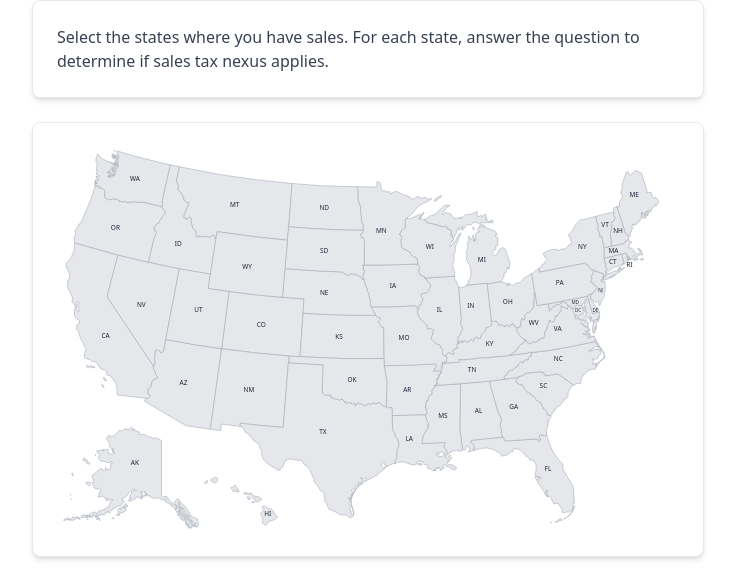
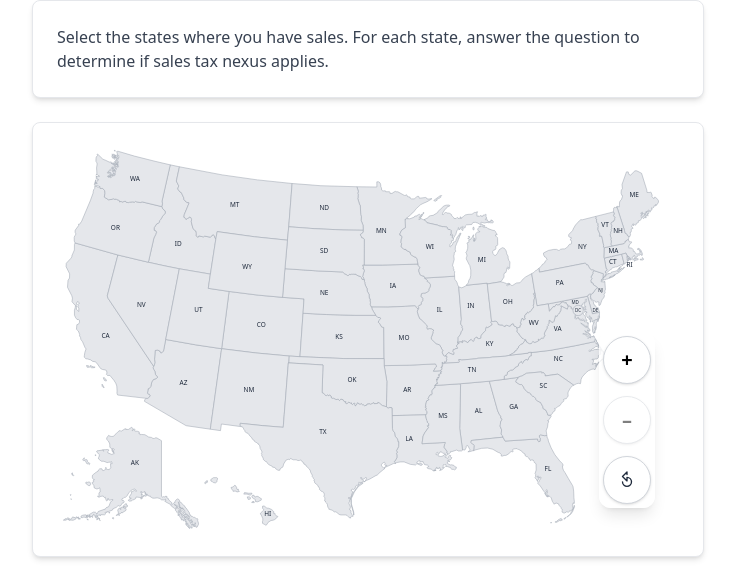
Before and after one commit to Sam-DeGuzman/nexus-checker, a React (Vite) app: page / in a window 1280 px wide. Shown: the top 579 px of the page, without its empty margins (272-1007 px from the left). Built offline with nearby package versions, Linux system fonts and the light colour scheme.

Commit message:
Adds map zooming

```diff
--- a/src/components/USAMap.jsx
+++ b/src/components/USAMap.jsx
@@ -1,15 +1,247 @@
-import React from 'react'
+import React, { useRef, useState, useCallback, useEffect } from 'react'
 import STATES_JSON from '../utils/states.json'
 
+const ZOOM_LEVELS = [1, 1.5, 2, 2.5];
+const MIN_ZOOM = 1;
+const MAX_ZOOM = 2.5;
+const TRANSITION_MS = 250;
+
 export default function USAMap() {
-
   const STATES_SVG_ARR = STATES_JSON.states;
 
+  // --- ZOOM & PAN STATE ---
+  const [zoom, setZoom] = useState(1);
+  const [pan, setPan] = useState({ x: 0, y: 0 });
+  const [isPanning, setIsPanning] = useState(false);
+  const [lastPan, setLastPan] = useState({ x: 0, y: 0 });
+  const [transition, setTransition] = useState(true);
+  const [showControls, setShowControls] = useState(true);
+  const svgContainerRef = useRef(null);
+  const panRef = useRef(pan);
+  const zoomRef = useRef(zoom);
+  const lastTouchDistance = useRef(null);
+  const lastTouchCenter = useRef(null);
+  const lastTap = useRef(0);
+
+  // --- BOUNDS ---
+  const MAP_WIDTH = 959;
+  const MAP_HEIGHT = 593;
+
+  // --- UTILS ---
+  const clamp = (val, min, max) => Math.max(min, Math.min(max, val));
+
+  // --- ZOOM HANDLERS ---
+  const setZoomLevel = useCallback((newZoom, center = null) => {
+    newZoom = clamp(newZoom, MIN_ZOOM, MAX_ZOOM);
+    if (newZoom === zoomRef.current) return;
+    // Center zoom on a point if provided
+    if (center && newZoom > 1) {
+      // Calculate new pan so that the center point stays under the cursor
+      const rect = svgContainerRef.current.getBoundingClientRect();
+      const cx = center.x - rect.left;
+      const cy = center.y - rect.top;
+      const scale = newZoom / zoomRef.current;
+      const newPanX = (panRef.current.x - cx) * scale + cx;
+      const newPanY = (panRef.current.y - cy) * scale + cy;
+      setPan(boundsCheck({ x: newPanX, y: newPanY }, newZoom));
+    } else if (newZoom === 1) {
+      setPan({ x: 0, y: 0 });
+    }
+    setTransition(true);
+    setZoom(newZoom);
+    zoomRef.current = newZoom;
+  }, []);
+
+  const zoomIn = useCallback(() => {
+    const idx = ZOOM_LEVELS.findIndex(z => z > zoomRef.current);
+    if (idx !== -1) setZoomLevel(ZOOM_LEVELS[idx]);
+  }, [setZoomLevel]);
+
+  const zoomOut = useCallback(() => {
+    const idx = ZOOM_LEVELS.slice().reverse().findIndex(z => z < zoomRef.current);
+    if (idx !== -1) setZoomLevel(ZOOM_LEVELS[ZOOM_LEVELS.length - 1 - idx]);
+  }, [setZoomLevel]);
+
+  const resetZoom = useCallback(() => {
+    setTransition(true);
+    setZoom(1);
+    setPan({ x: 0, y: 0 });
+    zoomRef.current = 1;
+    panRef.current = { x: 0, y: 0 };
+  }, []);
+
+  // --- PAN HANDLERS ---
+  function boundsCheck(pan, zoom) {
+    // Prevent panning outside the map
+    const container = svgContainerRef.current;
+    if (!container) return pan;
+    const rect = container.getBoundingClientRect();
+    const w = rect.width;
+    const h = rect.height;
+    const maxX = (zoom - 1) * w / 2;
+    const maxY = (zoom - 1) * h / 2;
+    return {
+      x: clamp(pan.x, -maxX, maxX),
+      y: clamp(pan.y, -maxY, maxY),
+    };
+  }
+
+  const startPan = (clientX, clientY) => {
+    setIsPanning(true);
+    setLastPan({ x: clientX - panRef.current.x, y: clientY - panRef.current.y });
+    setTransition(false);
+  };
+
+  const handlePointerDown = (e) => {
+    if (zoomRef.current === 1) return;
+    if (e.touches && e.touches.length === 1) {
+      startPan(e.touches[0].clientX, e.touches[0].clientY);
+    } else if (e.button === 0) {
+      startPan(e.clientX, e.clientY);
+    }
+  };
+
+  const handlePointerMove = (e) => {
+    if (!isPanning) return;
+    let clientX, clientY;
+    if (e.touches && e.touches.length === 1) {
+      clientX = e.touches[0].clientX;
+      clientY = e.touches[0].clientY;
+    } else {
+      clientX = e.clientX;
+      clientY = e.clientY;
+    }
+    requestAnimationFrame(() => {
+      const newPan = {
+        x: clientX - lastPan.x,
+        y: clientY - lastPan.y,
+      };
+      setPan(boundsCheck(newPan, zoomRef.current));
+      panRef.current = boundsCheck(newPan, zoomRef.current);
+    });
+  };
+
+  const handlePointerUp = () => {
+    setIsPanning(false);
+    setTransition(true);
+  };
+
+  // --- TOUCH GESTURES ---
+  const getTouchDistance = (touches) => {
+    if (touches.length < 2) return 0;
+    const dx = touches[0].clientX - touches[1].clientX;
+    const dy = touches[0].clientY - touches[1].clientY;
+    return Math.sqrt(dx * dx + dy * dy);
+  };
+  const getTouchCenter = (touches) => {
+    if (touches.length < 2) return { x: 0, y: 0 };
+    return {
+      x: (touches[0].clientX + touches[1].clientX) / 2,
+      y: (touches[0].clientY + touches[1].clientY) / 2,
+    };
+  };
+
+  const handleTouchStart = (e) => {
+    if (e.touches.length === 2) {
+      lastTouchDistance.current = getTouchDistance(e.touches);
+      lastTouchCenter.current = getTouchCenter(e.touches);
+    } else if (e.touches.length === 1 && zoomRef.current > 1) {
+      startPan(e.touches[0].clientX, e.touches[0].clientY);
+    }
+  };
+
+  const handleTouchMove = (e) => {
+    if (e.touches.length === 2) {
+      // Pinch to zoom
+      const dist = getTouchDistance(e.touches);
+      const center = getTouchCenter(e.touches);
+      if (lastTouchDistance.current) {
+        const scale = dist / lastTouchDistance.current;
+        let newZoom = clamp(zoomRef.current * scale, MIN_ZOOM, MAX_ZOOM);
+        setZoomLevel(newZoom, center);
+      }
+      lastTouchDistance.current = dist;
+      lastTouchCenter.current = center;
+    } else if (e.touches.length === 1 && isPanning) {
+      handlePointerMove(e);
+    }
+  };
+
+  const handleTouchEnd = () => {
+    lastTouchDistance.current = null;
+    lastTouchCenter.current = null;
+    setIsPanning(false);
+    setTransition(true);
+  };
+
+  // --- DOUBLE TAP TO ZOOM ---
+  const handleDoubleTap = () => {
+    const now = Date.now();
+    if (now - lastTap.current < 300) {
+      // Double tap detected
+      zoomIn();
+      lastTap.current = 0;
+    } else {
+      lastTap.current = now;
+    }
+  };
+
+  // --- WHEEL ZOOM (desktop) ---
+  const handleWheel = (e) => {
+    if (!svgContainerRef.current) return;
+    if (e.ctrlKey) return; // let browser handle pinch-zoom
+    e.preventDefault();
+    setTransition(true);
+    if (e.deltaY < 0) {
+      zoomIn();
+    } else if (e.deltaY > 0) {
+      zoomOut();
+    }
+  };
+
+  // --- PREVENT PAGE SCROLL DURING MAP INTERACTIONS ---
+  useEffect(() => {
+    const preventScroll = (event) => {
+      if (isPanning || zoomRef.current > 1) {
+        event.preventDefault();
+      }
+    };
+    document.addEventListener('touchmove', preventScroll, { passive: false });
+    return () => document.removeEventListener('touchmove', preventScroll);
+  }, [isPanning]);
+
+  // --- UPDATE REFS ON STATE CHANGE ---
+  useEffect(() => {
+    panRef.current = pan;
+  }, [pan]);
+  useEffect(() => {
+    zoomRef.current = zoom;
+  }, [zoom]);
+
+  // --- HIDE CONTROLS ON MOBILE WHEN NOT ZOOMED ---
+  useEffect(() => {
+    if (zoom === 1) {
+      setShowControls(true);
+    }
+  }, [zoom]);
+
+  // --- RENDER ---
   return (
     <div
-      className="tw-w-full tw-h-full tw-aspect-[959/593] tw-overflow-hidden"
+      ref={svgContainerRef}
+      className="tw-w-full tw-h-full tw-aspect-[959/593] tw-overflow-hidden tw-relative tw-touch-none"
       role="region"
       aria-label="Map of the United States"
+      tabIndex={0}
+      onWheel={handleWheel}
+      onMouseDown={handlePointerDown}
+      onMouseMove={handlePointerMove}
+      onMouseUp={handlePointerUp}
+      onMouseLeave={handlePointerUp}
+      onTouchStart={e => { handleTouchStart(e); handleDoubleTap(); }}
+      onTouchMove={handleTouchMove}
+      onTouchEnd={handleTouchEnd}
+      style={{ WebkitTapHighlightColor: 'transparent', userSelect: 'none' }}
     >
       <svg
         viewBox="0 0 959 593"
@@ -17,6 +249,12 @@ export default function USAMap() {
         xmlns="http://www.w3.org/2000/svg"
         aria-labelledby="usa-map-title"
         focusable="false"
+        style={{
+          transform: `translate3d(${pan.x}px, ${pan.y}px, 0) scale3d(${zoom}, ${zoom}, 1)` ,
+          transition: transition ? `transform ${TRANSITION_MS}ms cubic-bezier(0.4,0,0.2,1)` : 'none',
+          touchAction: 'none',
+          willChange: 'transform',
+        }}
       >
         <g>
           {STATES_SVG_ARR.map((state) => {
@@ -92,9 +330,46 @@ export default function USAMap() {
           })}
         </g>
       </svg>
+      {/* --- ZOOM CONTROLS --- */}
+      {showControls && (
+        <div
+          className="tw-absolute tw-z-10 tw-flex tw-flex-col tw-items-center tw-bg-white/80 tw-rounded-xl tw-shadow-lg tw-p-1 tw-gap-1 sm:tw-gap-2 lg:tw-gap-3 tw-bottom-2 sm:tw-bottom-4 lg:tw-bottom-6 tw-right-2 sm:tw-right-4 lg:tw-right-6"
+          style={{ touchAction: 'none', userSelect: 'none' }}
+          aria-label="Map zoom controls"
+        >
+          <button
+            className="tw-w-8 tw-h-8 sm:tw-w-10 sm:tw-h-10 lg:tw-w-12 lg:tw-h-12 tw-flex tw-items-center tw-justify-center tw-rounded-full tw-bg-white tw-shadow tw-border tw-border-gray-300 tw-text-xl tw-font-bold tw-cursor-pointer tw-transition hover:tw-bg-blue-100 focus:tw-outline-none focus:tw-ring-2 focus:tw-ring-blue-400 disabled:tw-opacity-50"
+            aria-label="Zoom in"
+            onClick={zoomIn}
+            disabled={zoom >= MAX_ZOOM}
+            tabIndex={0}
+            type="button"
+          >
+            +
+          </button>
+          <button
+            className="tw-w-8 tw-h-8 sm:tw-w-10 sm:tw-h-10 lg:tw-w-12 lg:tw-h-12 tw-flex tw-items-center tw-justify-center tw-rounded-full tw-bg-white tw-shadow tw-border tw-border-gray-300 tw-text-xl tw-font-bold tw-cursor-pointer tw-transition hover:tw-bg-blue-100 focus:tw-outline-none focus:tw-ring-2 focus:tw-ring-blue-400 disabled:tw-opacity-50"
+            aria-label="Zoom out"
+            onClick={zoomOut}
+            disabled={zoom <= MIN_ZOOM}
+            tabIndex={0}
+            type="button"
+          >
+            –
+          </button>
+          <button
+            className="tw-w-8 tw-h-8 sm:tw-w-10 sm:tw-h-10 lg:tw-w-12 lg:tw-h-12 tw-flex tw-items-center tw-justify-center tw-rounded-full tw-bg-white tw-shadow tw-border tw-border-gray-300 tw-text-base tw-font-bold tw-cursor-pointer tw-transition hover:tw-bg-blue-100 focus:tw-outline-none focus:tw-ring-2 focus:tw-ring-blue-400"
+            aria-label="Reset zoom"
+            onClick={resetZoom}
+            tabIndex={0}
+            type="button"
+          >
+            <svg width="18" height="18" viewBox="0 0 20 20" fill="none" xmlns="http://www.w3.org/2000/svg"><path d="M10 4V1L5 6l5 5V7c2.76 0 5 2.24 5 5a5 5 0 1 1-10 0" stroke="#1e293b" strokeWidth="1.5" strokeLinecap="round" strokeLinejoin="round"/></svg>
+          </button>
+        </div>
+      )}
     </div>
   )
 }
-
 // ---
 // Path data sourced from: https://commons.wikimedia.org/wiki/File:Blank_US_Map_(states_only).svg (CC0)
--- a/src/embed.js
+++ b/src/embed.jsx
@@ -3,7 +3,7 @@ import { createRoot } from 'react-dom/client';
 import App from './App.jsx';
 import { ensureMobileViewport } from './utils/viewport.js';
 import './styles/embed.css';
-import '../index.css';
+import './index.css';
 
 class ErrorBoundary extends React.Component {
   constructor(props) {
@@ -13,7 +13,7 @@ class ErrorBoundary extends React.Component {
   static getDerivedStateFromError() {
     return { hasError: true };
   }
-  componentDidCatch(error, info) {
+  componentDidCatch() {
     // Optionally log error
   }
   render() {
--- a/vite.config.js
+++ b/vite.config.js
@@ -10,7 +10,7 @@ export default defineConfig({
   plugins: [react()],
   build: {
     lib: {
-      entry: path.resolve(__dirname, 'src/embed.js'),
+      entry: path.resolve(__dirname, 'src/embed.jsx'),
       name: 'NexusWidget',
       formats: ['iife'],
       fileName: () => 'nexus-widget.js',
```
